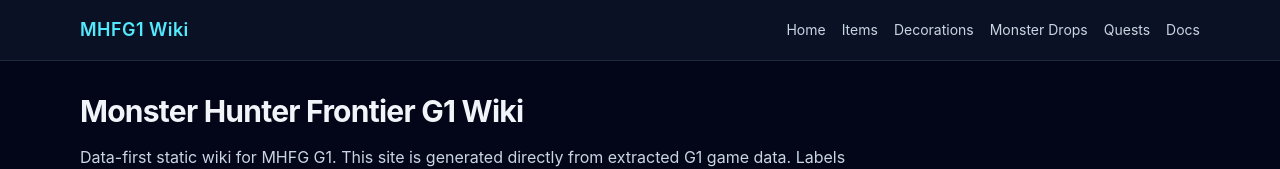
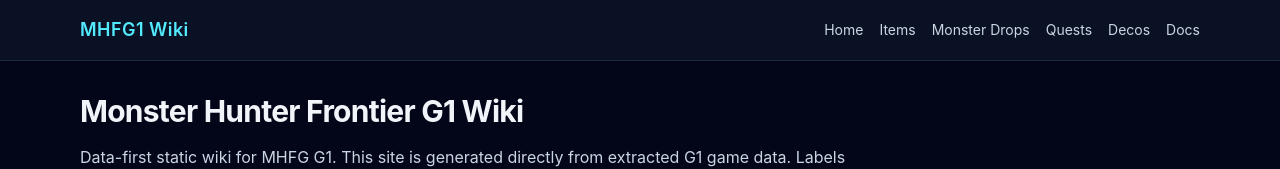
Before and after one commit to nilsimda/forward-fivers-wiki, an Astro site in the folder site/: page / in a window 1280 px wide. Shown: the top 169 px of the page. Built offline with nearby package versions, Linux system fonts and the light colour scheme; Astro itself is replaced by a stand-in of ours.

Commit message:
change navbar to say decos as well

```diff
--- a/site/src/layouts/WikiLayout.astro
+++ b/site/src/layouts/WikiLayout.astro
@@ -28,9 +28,9 @@
         <nav class="flex gap-4 text-sm">
           <a class="nav-link" href={withBase('')}>Home</a>
           <a class="nav-link" href={withBase('items/')}>Items</a>
-          <a class="nav-link" href={withBase('decos/')}>Decorations</a>
           <a class="nav-link" href={withBase('monster-drops/')}>Monster Drops</a>
           <a class="nav-link" href={withBase('quests/')}>Quests</a>
+          <a class="nav-link" href={withBase('decos/')}>Decos</a>
           <a class="nav-link" href={withBase('docs/')}>Docs</a>
         </nav>
       </div>
```
